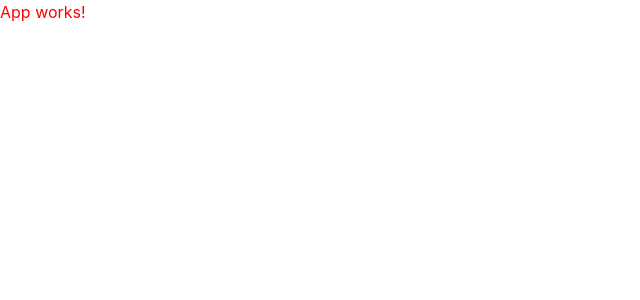
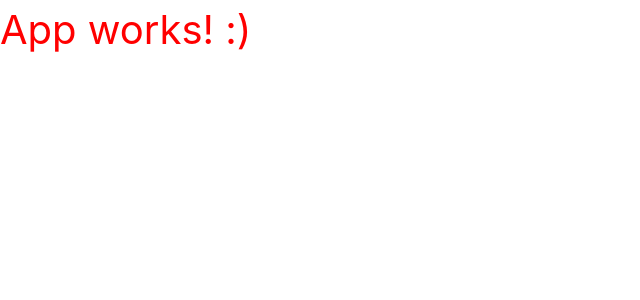
Before and after one commit to jozef-rzadkosz/Olczanski-dom, a React (Create React App) app in the folder client/: page / in a window 1280 px wide. Shown: the top 300 px of the page, without its empty margins (0-640 px from the left). Built offline with nearby package versions, Linux system fonts and the light colour scheme.

Commit message:
fixed startup configuration

```diff
--- a/client/src/components/App.jsx
+++ b/client/src/components/App.jsx
@@ -3,7 +3,7 @@ import React, { Component } from 'react';
 class App extends Component {
   state = {};
   render() {
-    return <div>App works!</div>;
+    return <div>App works! :)</div>;
   }
 }
 
--- a/client/src/styles/style.scss
+++ b/client/src/styles/style.scss
@@ -1,3 +1,4 @@
 body {
   color: red;
+  font-size: 40px;
 }
```
